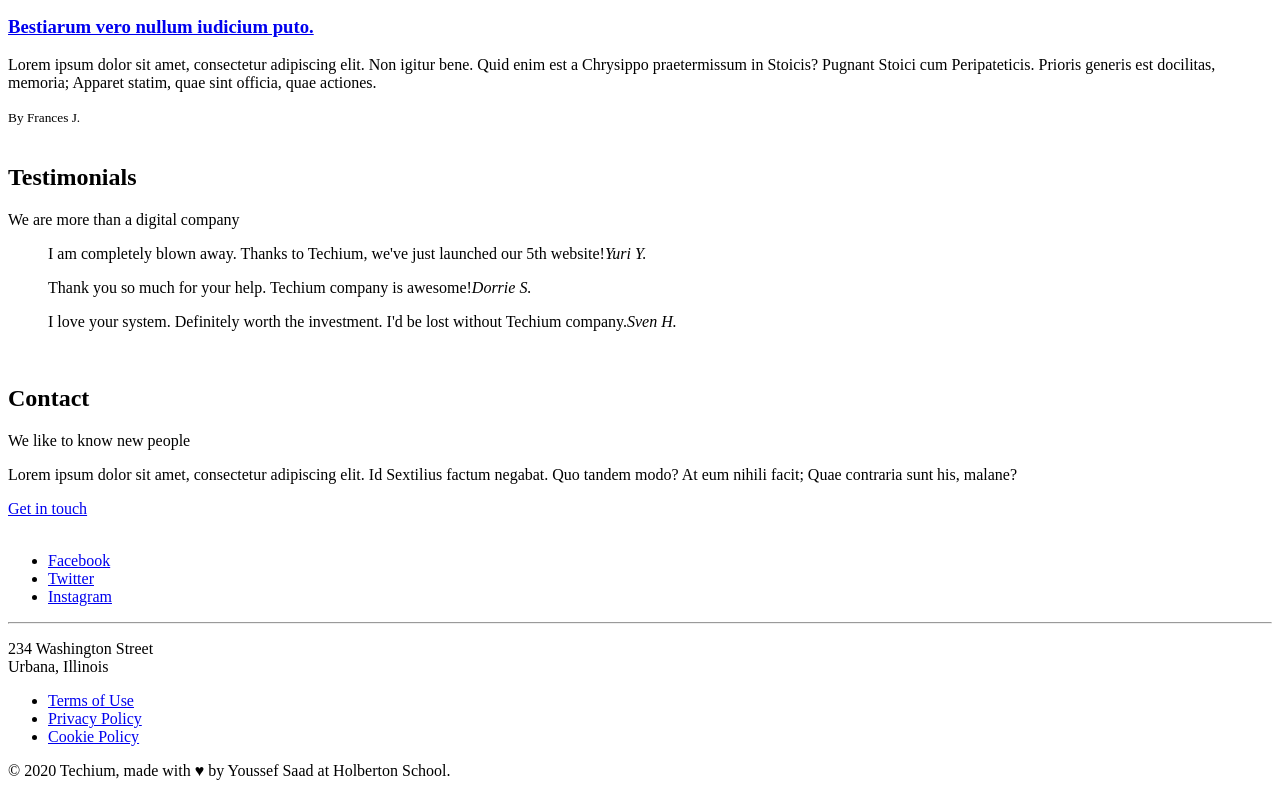
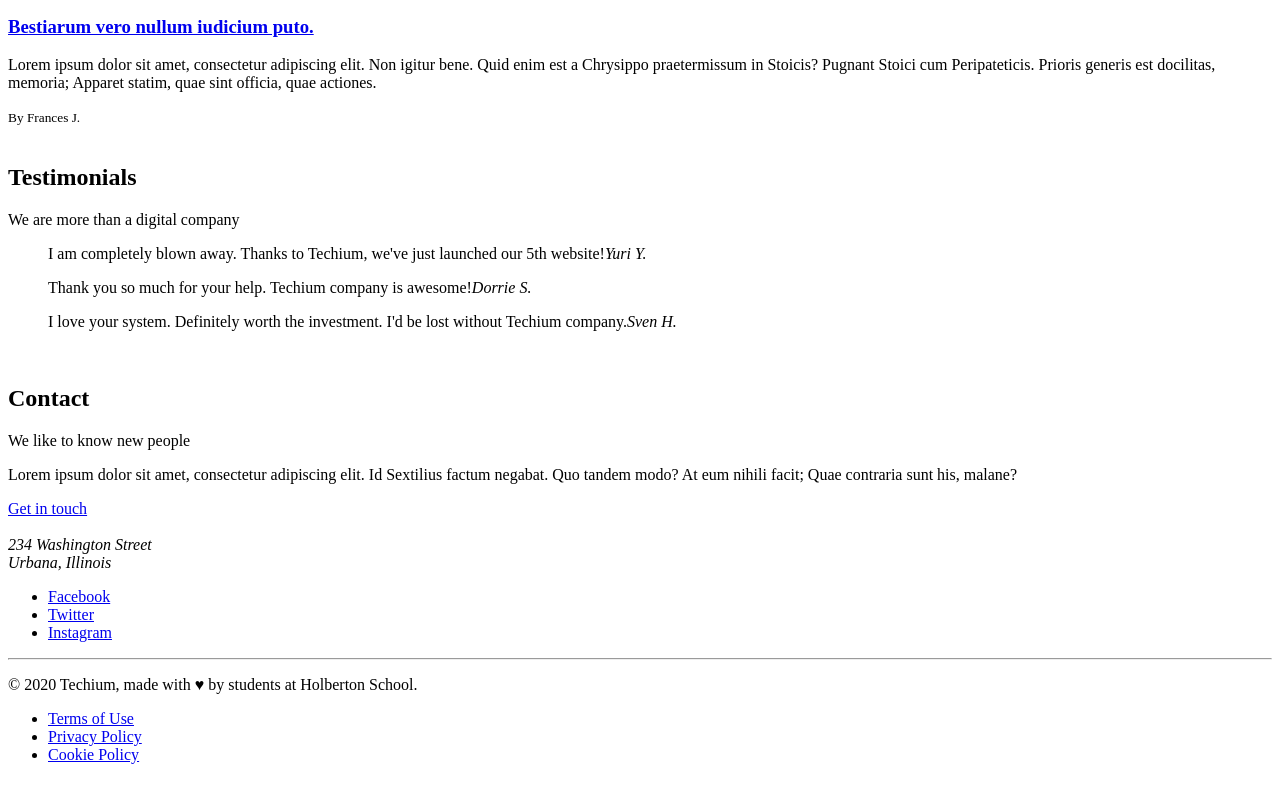
Before and after one commit to JosephBmbs/holbertonschool-web_front_end, a plain HTML site: page html_advanced/31-index.html in a window 1280 px wide. Shown: the part 1850-2646 px from the top of the page. Drawn offline with Linux system fonts and the light colour scheme.

Commit message:
Address and latest news authors, changing content

```diff
--- a/html_advanced/31-index.html
+++ b/html_advanced/31-index.html
@@ -192,6 +192,7 @@
 	<br>
 	<!-- Footer -->
 	<footer>
+		<address>234 Washington Street<br>Urbana, Illinois</address>
 		<div>
 			<ul>
 				<li><a href="https://www.facebook.com/HolbertonSchool/">Facebook</a></li>
@@ -200,7 +201,7 @@
 			</ul>
 		</div>
 		<hr>
-		<p>234 Washington Street<br> Urbana, Illinois</p>
+		<p>© 2020 Techium, made with ♥ by students at Holberton School.</p>
 		<div>
 			<ul>
 				<li><a href="#">Terms of Use</a></li>
@@ -208,7 +209,6 @@
 				<li><a href="#">Cookie Policy</a></li>
 			</ul>
 		</div>
-		<p>© 2020 Techium, made with ♥ by Youssef Saad at Holberton School.</p>
 	</footer>
 </body>
 </html>
```
